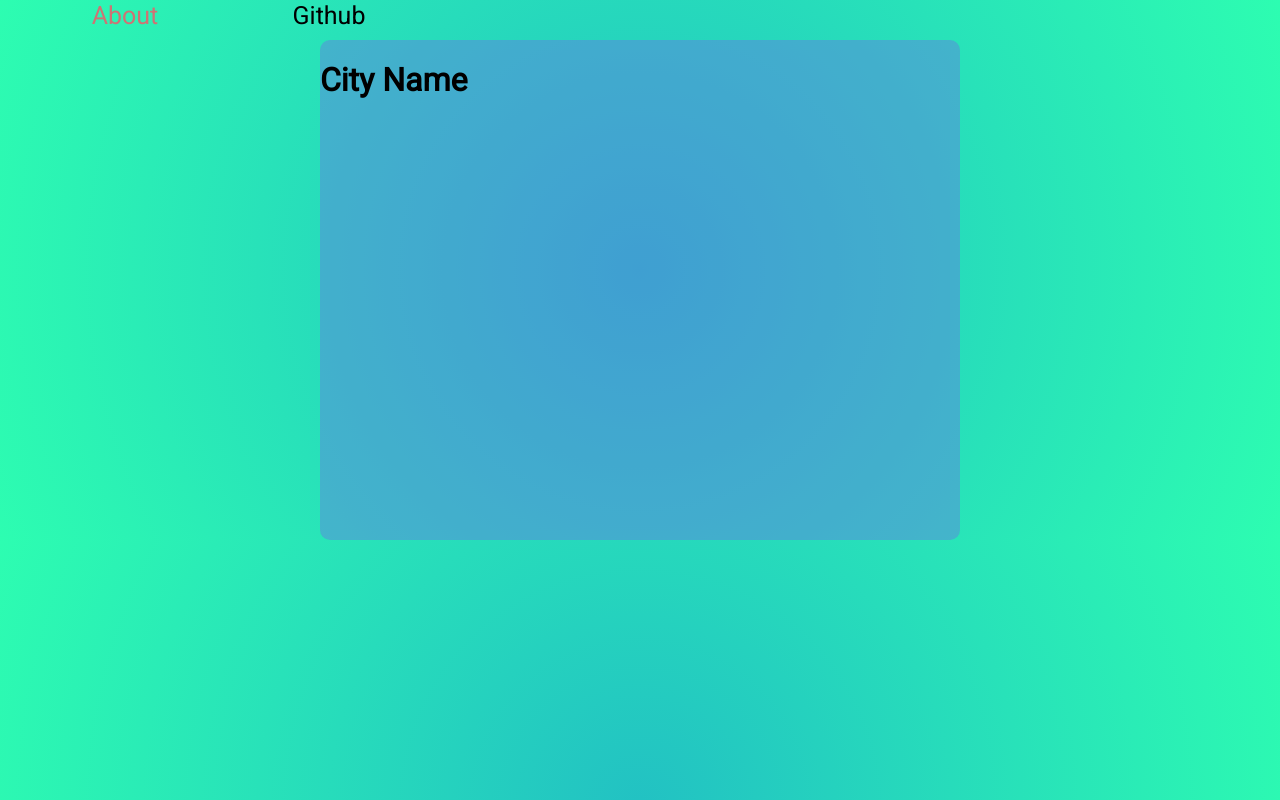
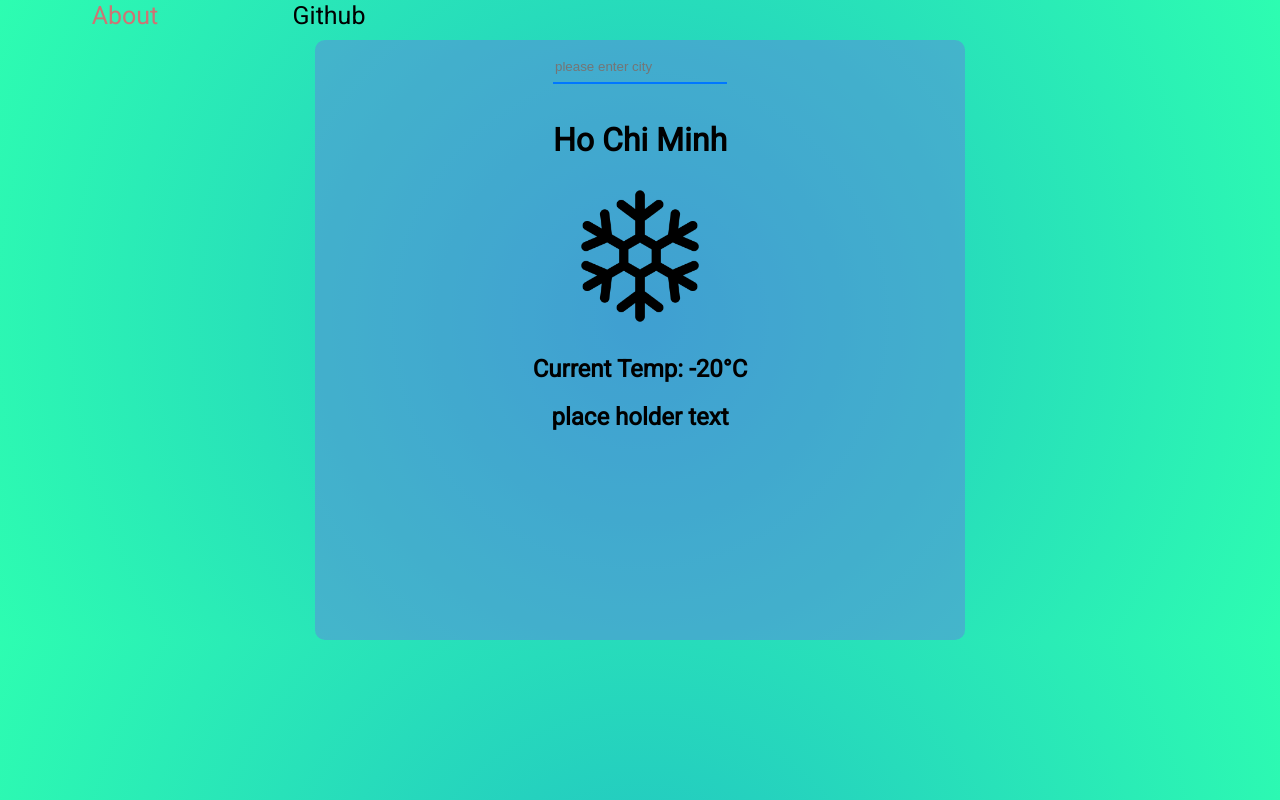
Before and after one commit to johnnybinh/gdsc-g4-weatherapp, a plain HTML site: page index.html in a window 1280 px wide. Drawn offline with Linux system fonts and the light colour scheme.

Commit message:
frontend prototype finished

```diff
--- a/index.html
+++ b/index.html
@@ -18,7 +18,17 @@
       <div class="bg">
       </div>
       <div class="screen">
-        <h1>City Name</h1>
+        <div class="A">
+          <form action="">
+            <input type="text" placeholder="please enter city">
+          </form>
+        </div>
+        <div class="B">
+          <h1>Ho Chi Minh</h1>
+          <img src="/assets/snow.png" alt="">
+          <h2>Current Temp: -20°C</h2>
+          <h2>place holder text</h2>
+        </div>
       </div>
       <div class="bg"></div>
     </div>
--- a/style.css
+++ b/style.css
@@ -50,22 +50,52 @@ body{
   width: auto;
   display: flex;
   justify-content: center;
-  height: 500px;
+  height: 600px;
 
 }
 
 
 
 .screen{
+  padding: 10px;
   background-color: rgb(108, 108, 230, 0.4);
   width: 50%;
+  display: flex;
   border-radius: 10px;
   font-family: roboto;
+  text-align: center;
+  justify-content: first baseline;
+  align-items: center;
+  flex-direction: column;
 
 }
 
+img{
+  width: 150px;
+}
+
+form{
+  width: 200px;
+}
+
+input{
+  height: 30px;
+  width: 170px;
+  border: none;
+  background-color: transparent;
+  border-bottom: 2px solid rgb(0, 119, 255);
+  cursor: pointer;
+}
 
 .bg{
   background:transparent;
   width:25%;
 }
+
+.A{
+  height: 50px;
+
+}
+.B{
+  height: 50px;
+}
```
Also changed, not shown: assets/snow.png (added).
